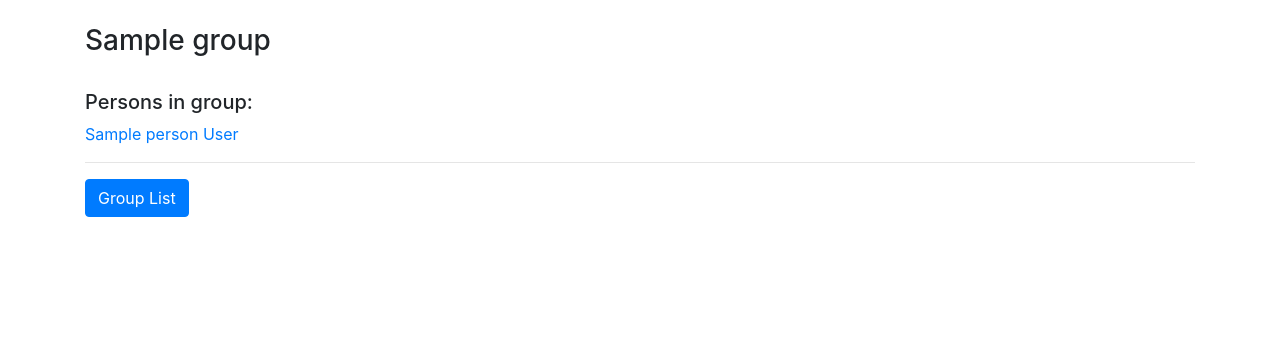
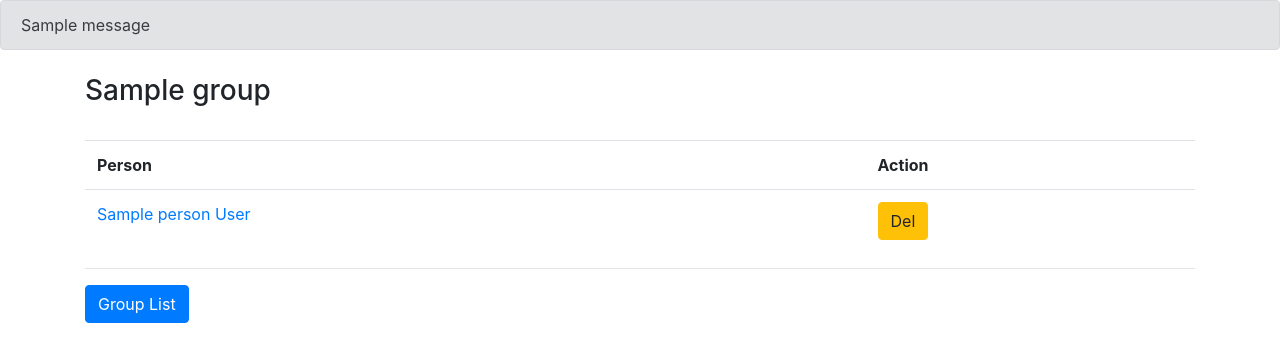
Before and after one commit to Bartecky/Contact_Box, a Django app: a page that uses Contact_Box_App/templates/base.html in a window 1280 px wide. Shown: the part 56-418 px from the top of the page. Run offline with Django 3.2, Linux system fonts and the light colour scheme; tables that the repository leaves empty hold one stand-in row (values such as "Sample post"); one stand-in notice (Sample message) is shown; some libraries are stand-ins or nearby versions.

Commit message:
added remove person from group feature

```diff
--- a/Contact_Box_App/templates/base.html
+++ b/Contact_Box_App/templates/base.html
@@ -13,6 +13,13 @@
 </head>
 <body>
 {% include 'navbar.html' %}
+{% if messages %}
+    {% for message in messages %}
+        <div class="alert alert-secondary" role="alert">
+            {{ message }}
+        </div>
+    {% endfor %}
+{% endif %}
 <div class="container mt-4">
     {% block content %}
     {% endblock %}
--- a/Contact_Box_App/templates/group-detail-view.html
+++ b/Contact_Box_App/templates/group-detail-view.html
@@ -2,10 +2,24 @@
 
 {% block content %}
     <h3>{{ group }}</h3><br>
-    <h5>Persons in group:</h5>
-    {% for object in object.person.all %}
-        <a href="{% url 'person-detail-view' object.id %}">{{ object }}</a><br>
-    {% endfor %}<hr>
+    <table class="table table-hover">
+        <tr>
+            <th>Person</th>
+            <th>Action</th>
+        </tr>
+        {% for object in object.person.all %}
+            <tr>
+                <td>
+                    <a href="{% url 'person-detail-view' object.id %}">{{ object }}</a><br>
+                </td>
+                <td>
+                    <input type="button" class="btn btn-warning" onclick="location.href='{% url 'remove-person-from-group-view' group.id object.id %}'"
+           value='Del'>
+                </td>
+            </tr>
+        {% endfor %}
+    </table>
+    <hr>
     <input type="button" class="btn btn-primary" onclick="location.href='{% url 'group-list-view' %}'"
-                   value='Group List'>
+           value='Group List'>
 {% endblock %}
--- a/Contact_Box_App/views.py
+++ b/Contact_Box_App/views.py
@@ -11,6 +11,8 @@ from .forms import (
     GroupModelForm,
     AddingPersonToGroupForm
 )
+from django.contrib import messages
+
 
     # Create your views here.
 
@@ -226,3 +228,14 @@ class AddingPersonToGroup(View):
             person.save()
             return redirect(reverse_lazy('person-list-view'))
         return render(request, 'adding-person-to-group-view.html', {'form': form})
+
+class RemovePersonFromGroup(View):
+    def get(self, request, *args, **kwargs):
+        group_id = self.kwargs.get('id')
+        person_id = self.kwargs.get('person_id')
+        group = Group.objects.get(id=group_id)
+        obj_person = Person.objects.get(id=person_id)
+        group.person.remove(obj_person)
+        group.save()
+        messages.success(request, '{}'.format('Removed'))
+        return redirect(reverse('group-detail-view', kwargs={'id': group_id}))
--- a/Contact_Box_Workshop/urls.py
+++ b/Contact_Box_Workshop/urls.py
@@ -31,7 +31,8 @@ from Contact_Box_App.views import (
     GroupDetailView,
     GroupUpdateView,
     GroupDeleteView,
-    AddingPersonToGroup
+    AddingPersonToGroup,
+    RemovePersonFromGroup
 )
 
 urlpatterns = [
@@ -52,5 +53,7 @@ urlpatterns = [
     url(r'^modifyGroup/(?P<pk>(\d)+)/$', GroupUpdateView.as_view(), name='group-update-view'),
     url(r'^delete-group/(?P<id>(\d)+)/$', GroupDeleteView.as_view(), name='group-delete-view'),
     url(r'^(?P<id>(\d)+)/addGroup/$', AddingPersonToGroup.as_view(), name='adding-person-to-group-view'),
+    url(r'^showGroup/(?P<id>(\d)+)/del/(?P<person_id>(\d)+)$', RemovePersonFromGroup.as_view(),
+        name='remove-person-from-group-view'),
 
 ]
```
Also changed, not shown: Contact_Box_App/templates/adding-person-to-group-view.html (added, +9 -0 lines).
